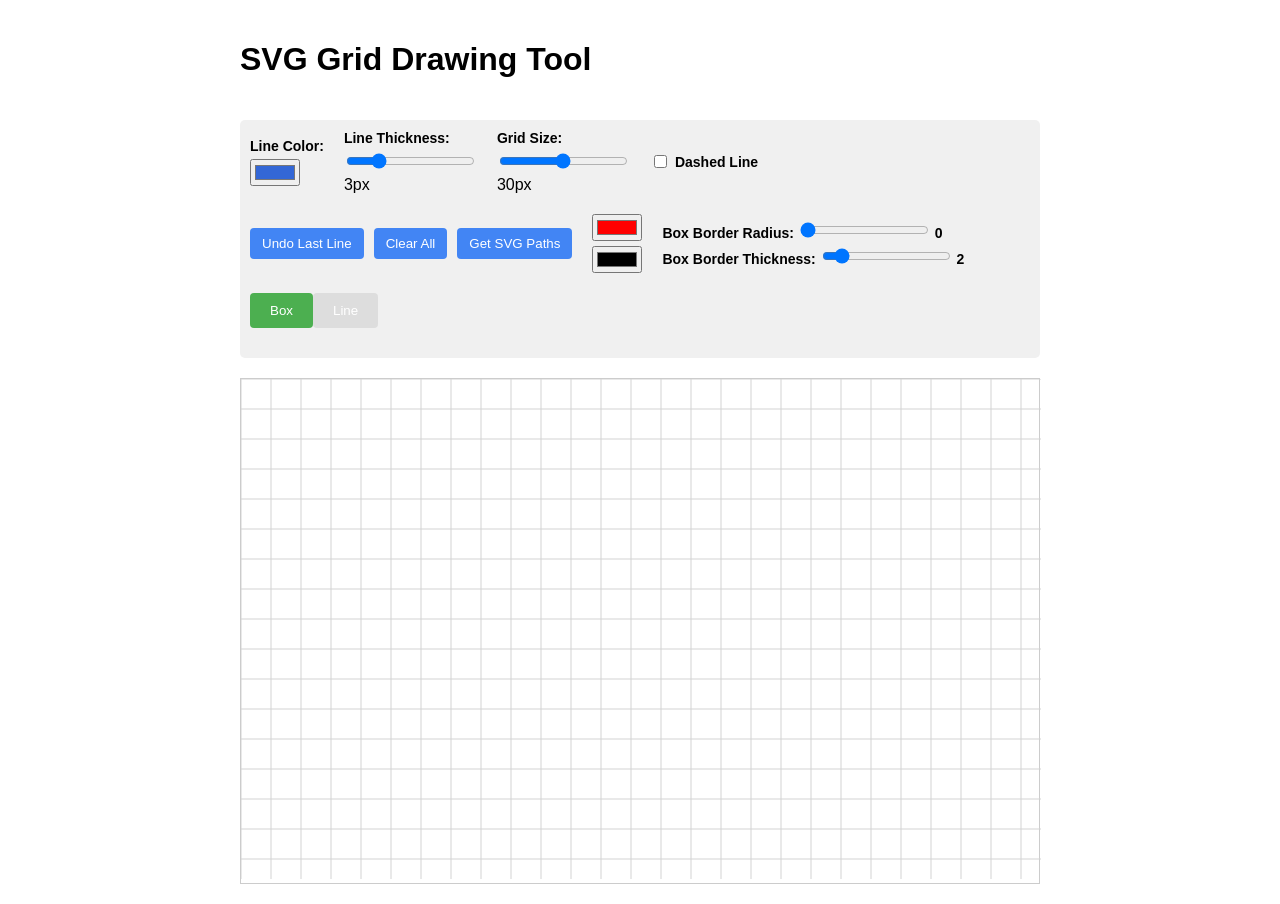
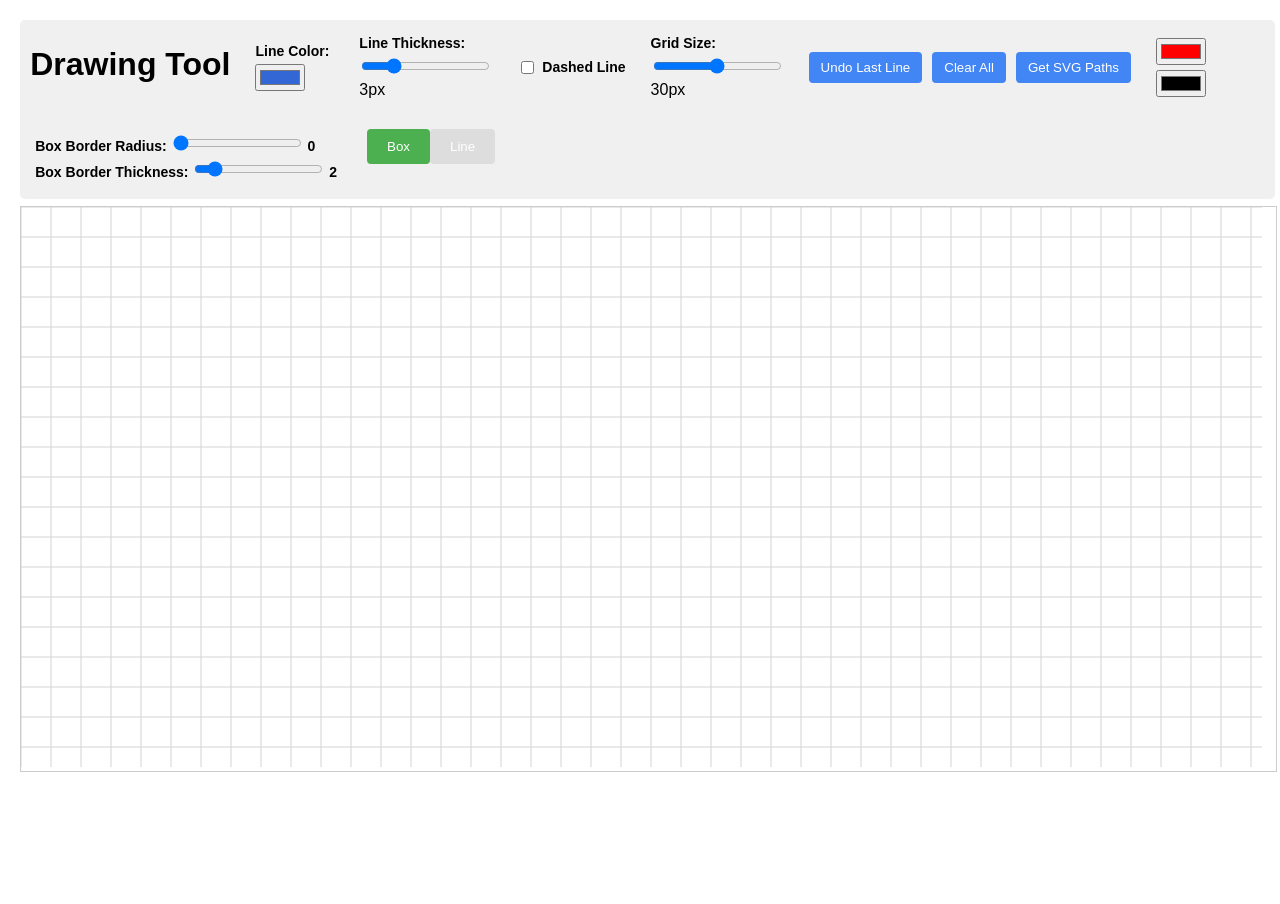
Before and after one commit to MohammedAlewi/web-diagram-drawing-tool, a website: page better_animation/index.html in a window 1280 px wide. After the commit the page ends 800 px from the top, so only its background shows below. Drawn offline with Linux system fonts and the light colour scheme.

Commit message:
improving the looks

```diff
--- a/better_animation/index.html
+++ b/better_animation/index.html
@@ -3,13 +3,14 @@
 <head>
   <meta charset="UTF-8">
   <meta name="viewport" content="width=device-width, initial-scale=1.0">
-  <title>SVG Grid Drawing Tool</title>
+  <title>Drawing Tool</title>
   <link rel="stylesheet" href="style.css">
 </head>
 <body>
     <div class="container">
-        <h1>SVG Grid Drawing Tool</h1>
+
         <div class="controls">
+            <h1>Drawing Tool</h1>
           <div class="control-group">
             <label for="lineColor">Line Color:</label>
             <input type="color" id="lineColor" value="#3367d6">
@@ -18,16 +19,19 @@
             <label for="lineThickness">Line Thickness:</label>
             <input type="range" id="lineThickness" min="1" max="10" value="3">
             <span id="thicknessValue">3px</span>
+
+
           </div>
+          <div class="checkbox-group">
+            <input type="checkbox" id="dashedLine">
+            <label for="dashedLine">Dashed Line</label>
+        </div>
           <div class="control-group">
             <label for="gridSize">Grid Size:</label>
             <input type="range" id="gridSize" min="10" max="50" value="30">
             <span id="gridSizeValue">30px</span>
           </div>
-          <div class="checkbox-group">
-            <input type="checkbox" id="dashedLine">
-            <label for="dashedLine">Dashed Line</label>
-          </div>
+
           <div class="control-group" id="dashSettingsGroup" style="display: none;">
             <label for="dashArray">Dash Pattern:</label>
             <input type="range" id="dashArray" min="1" max="20" value="5">
@@ -59,11 +63,11 @@
             </div>
         </div>
         </div>
-        <div class="drawing-area">
-          <svg id="drawingSvg" width="800" height="500"></svg>
-        </div>
         <pre id="pathOutput" style="display: none; background: #f5f5f5; padding: 10px; border-radius: 4px; overflow: auto; max-height: 200px;"></pre>
 
+      </div>
+      <div class="drawing-area">
+        <svg id="drawingSvg"></svg>
       </div>
 
 <script src="script.js"> </script>
--- a/better_animation/script.js
+++ b/better_animation/script.js
@@ -720,11 +720,17 @@ class ToggleManager {
 document.addEventListener('DOMContentLoaded', () => {
   const toggleManager = new ToggleManager();
 
+  const screenHeight = window.innerHeight;
+  const screenWidth = window.innerWidth;
+
+  let width = screenWidth - Math.ceil(screenWidth * 0.03);
+  let height = screenHeight - Math.ceil(screenHeight * 0.3);
+
   const app = new GridDrawingApp({
     toggleManager: toggleManager,
     svgElement: document.getElementById('drawingSvg'),
-    width: 800,
-    height: 500,
+    width: width,
+    height: height,
     controls: {
       lineColor: document.getElementById('lineColor'),
       lineThickness: document.getElementById('lineThickness'),
--- a/better_animation/style.css
+++ b/better_animation/style.css
@@ -1,24 +1,29 @@
 body {
     font-family: Arial, sans-serif;
-    margin: 0;
-    padding: 20px;
-    display: flex;
-    flex-direction: column;
-    align-items: center;
+    width: 100%;
+    height: 100%;
+    display: block; border: 1px solid white; float: left; margin: 0px; margin-left: 1%;  margin-top: 1%;
   }
 
+  h1 {
+    margin: 0px;
+    margin-bottom: 5px;
+    text-align: center;
+  }
   .container {
-    display: flex;
-    flex-direction: column;
-    gap: 20px;
-    max-width: 800px;
-    width: 100%;
+    margin: 0.5%;
+    display: block;
+    width: 98%;
+    max-height: 10%;
   }
 
   .drawing-area {
+    margin: 0.5%;
     border: 1px solid #ccc;
     position: relative;
     background-color: white;
+    width: 98%;
+    height: 70%;
   }
 
   .controls {
@@ -32,6 +37,7 @@ body {
   }
 
   .control-group {
+    padding: 5px;
     display: flex;
     flex-direction: column;
     gap: 5px;
```
